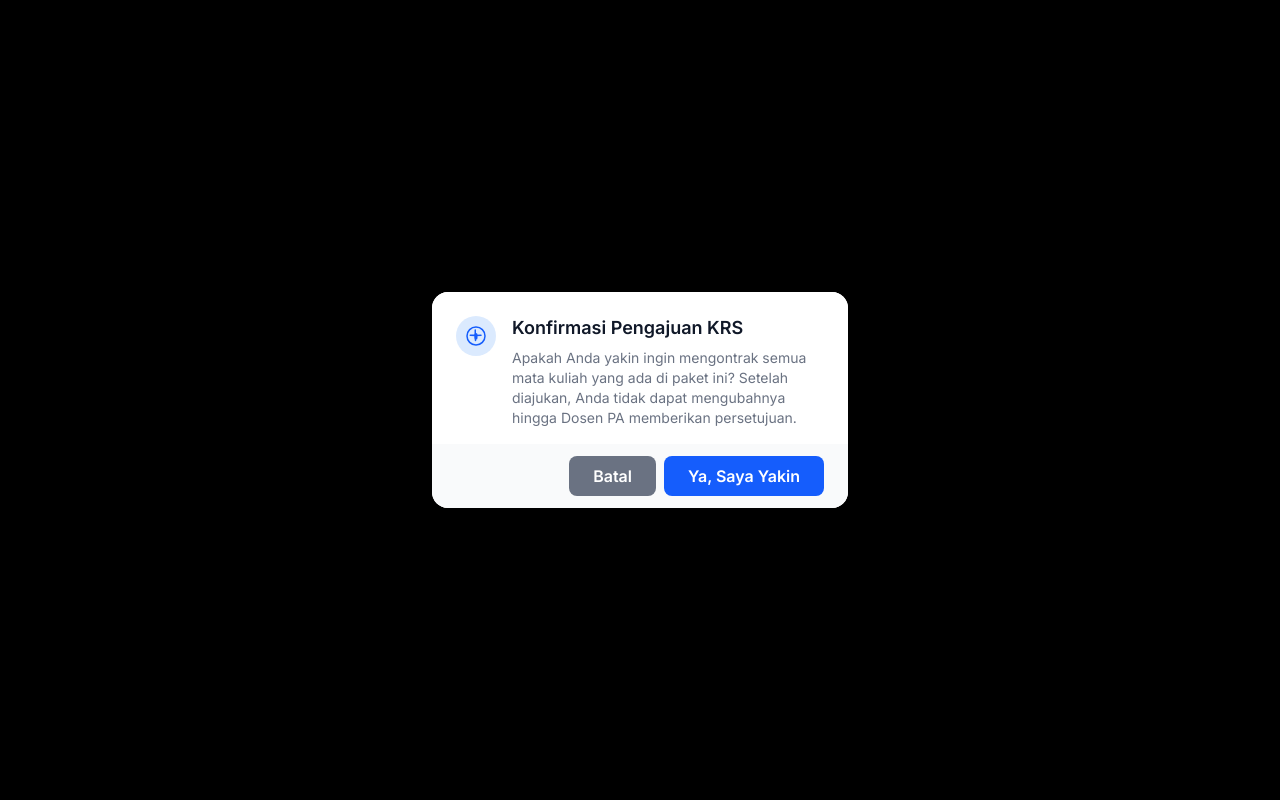
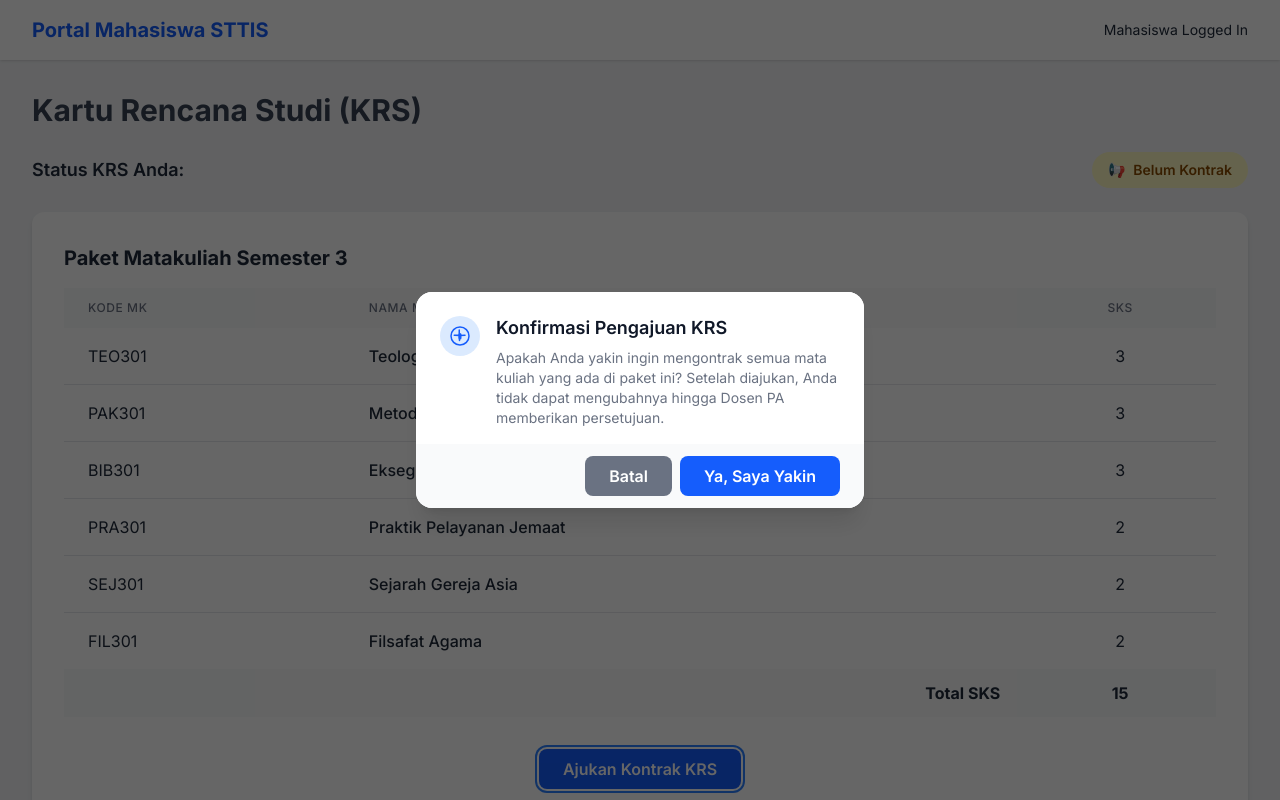
Before and after one commit to Greenson22/siau-app, a Next.js app: page /mahasiswa/krs in a window 1280 px wide. Both pictures are taken after a click on the button "Ajukan Kontrak KRS". Shown: the top 800 px of the page. Built offline with nearby package versions, Linux system fonts and the light colour scheme.

Commit message:
refactor: memperbaiki bg transparant dan animasi transisi

```diff
--- a/src/components/elements/Modal.tsx
+++ b/src/components/elements/Modal.tsx
@@ -1,5 +1,5 @@
 // src/components/elements/Modal.tsx
-import React, { Fragment } from 'react';
+import React, { useState, useEffect, Fragment } from 'react';
 import Button from './Button';
 
 interface ModalProps {
@@ -11,16 +11,47 @@ interface ModalProps {
 }
 
 const Modal: React.FC<ModalProps> = ({ isOpen, onClose, onConfirm, title, children }) => {
-  if (!isOpen) return null;
+  const [isRendered, setIsRendered] = useState(false);
+
+  useEffect(() => {
+    let timeoutId: NodeJS.Timeout;
+    if (isOpen) {
+      setIsRendered(true);
+    } else {
+      // Tunggu transisi selesai sebelum unmount
+      timeoutId = setTimeout(() => setIsRendered(false), 300); // Durasi harus sama dengan transisi
+    }
+
+    return () => {
+      clearTimeout(timeoutId);
+    };
+  }, [isOpen]);
+
+  if (!isRendered) {
+    return null;
+  }
 
   return (
-    <div className="fixed inset-0 z-50 flex items-center justify-center bg-black bg-opacity-50 transition-opacity duration-300" aria-modal="true" role="dialog">
-      <div className="relative w-full max-w-md p-4">
-        <div className="relative transform rounded-2xl bg-white text-left shadow-xl transition-all sm:my-8 sm:w-full sm:max-w-lg">
+    <div
+      className={`
+        fixed inset-0 z-50 flex items-center justify-center transition-colors duration-300
+        ${isOpen ? 'bg-black/60' : 'bg-transparent'}
+      `}
+      aria-modal="true"
+      role="dialog"
+      onClick={onClose} // Menutup modal saat klik di luar
+    >
+      <div
+        className={`
+          relative w-full max-w-md transform rounded-2xl bg-white text-left shadow-xl
+          transition-all duration-300 ease-in-out
+          ${isOpen ? 'opacity-100 scale-100' : 'opacity-0 scale-95'}
+        `}
+        onClick={(e) => e.stopPropagation()} // Mencegah klik di dalam modal ikut menutup modal
+      >
         <div className="bg-white px-4 pb-4 pt-5 sm:p-6 sm:pb-4 rounded-t-2xl">
           <div className="sm:flex sm:items-start">
             <div className="mx-auto flex h-12 w-12 flex-shrink-0 items-center justify-center rounded-full bg-blue-100 sm:mx-0 sm:h-10 sm:w-10">
-                {/* Heroicon: information-circle */}
               <svg className="h-6 w-6 text-blue-600" xmlns="http://www.w3.org/2000/svg" fill="none" viewBox="0 0 24 24" strokeWidth="1.5" stroke="currentColor">
                 <path strokeLinecap="round" strokeLinejoin="round" d="M11.25 11.25l.25 5.25m.25-5.25v.25m0 0l-5.25-.25m5.25.25l5.25-.25M11.25 11.25v-5.25m0 5.25h.25-5.25m0 0h5.25m-5.25 0h.25" />
                 <path strokeLinecap="round" strokeLinejoin="round" d="M12 9.75a.75.75 0 01.75.75v3.375a.75.75 0 01-1.5 0V10.5a.75.75 0 01.75-.75zM12 21a9 9 0 100-18 9 9 0 000 18z" />
@@ -50,7 +81,6 @@ const Modal: React.FC<ModalProps> = ({ isOpen, onClose, onConfirm, title, childr
         </div>
       </div>
     </div>
-    </div>
   );
 };
 
```
Lines whose indentation alone changed are shown as unchanged.
